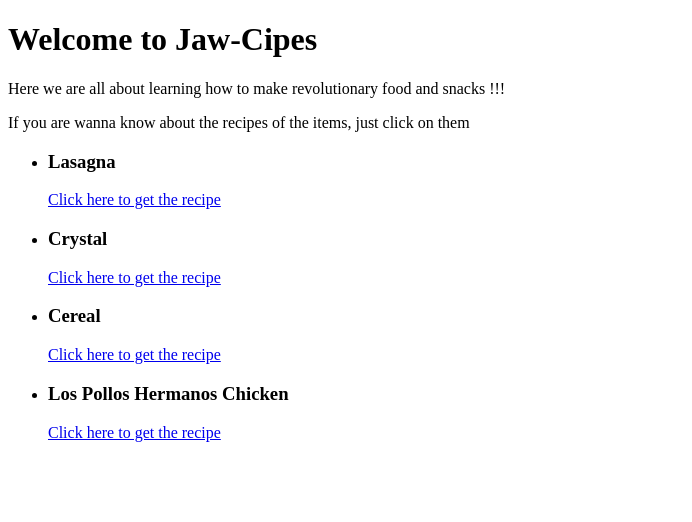
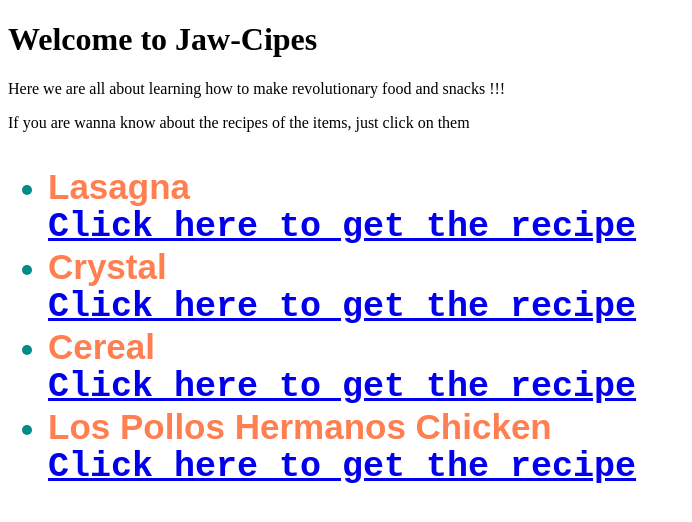
Before and after one commit to Jawad280/recipes, a plain HTML site: page index.html in a window 1280 px wide. Shown: the whole page, without its empty margins (0-692 px from the left). Drawn offline with Linux system fonts and the light colour scheme.

Commit message:
added style sheet

```diff
--- a/index.html
+++ b/index.html
@@ -4,6 +4,7 @@
     <meta charset="UTF-8">
     <meta http-equiv="X-UA-Compatible" content="IE=edge">
     <meta name="viewport" content="width=device-width, initial-scale=1.0">
+    <link rel="stylesheet" href="style.css">
     <title>Jaw-Cipes</title>
 </head>
 <body>
@@ -11,23 +12,25 @@
     <p> Here we are all about learning how to make revolutionary food and snacks !!!</p>
     <p> If you are wanna know about the recipes of the items, just click on them </p>
 
+    <div class="mainList">
         <ul>
             <li>
-            <h3>Lasagna</h3>
+                <div class="item">Lasagna</div>
                 <a href="recs/lasagna.html"> Click here to get the recipe </a>
             </li>
             <li>
-            <h3>Crystal</h3>
+                <div class="item">Crystal</div>
                 <a href="recs/Crystal.html"> Click here to get the recipe </a>
             </li>
             <li>
-            <h3>Cereal</h3>
+                <div class="item">Cereal</div>
                 <a href="recs/Cereal.html"> Click here to get the recipe </a>
             </li>
             <li>
-            <h3>Los Pollos Hermanos Chicken</h3>
+                <div class="item">Los Pollos Hermanos Chicken</div>
                 <a href="recs/LosPollosHermanos.html"> Click here to get the recipe </a>
             </li>
         </ul>
+    </div>
 </body>
 </html>
--- /dev/null
+++ b/style.css
@@ -0,0 +1,11 @@
+.mainList {
+    color: darkcyan;
+    font-family: 'Courier New', Courier, monospace;
+    font-weight: bold;
+    font-size: 35px;
+}
+
+.mainList .item {
+    color: coral;
+    font-family: Arial, Helvetica, sans-serif;
+}
```
Lines whose indentation alone changed are shown as unchanged.
